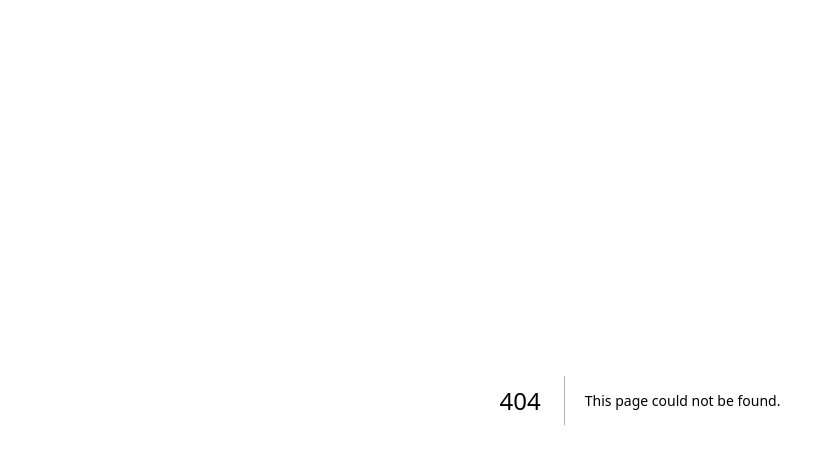
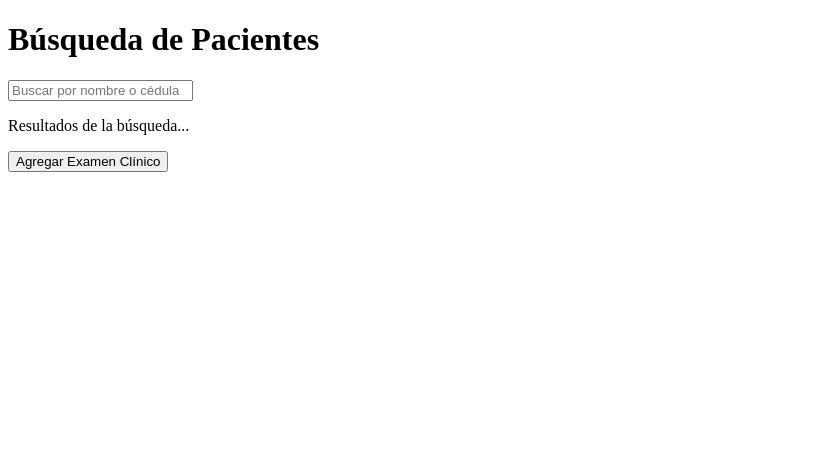
Before and after one commit to Dan23H/proyectoinformatico1, a Next.js app in the folder front/: page /busquedaPacientes in a window 1280 px wide. Before the commit this address had no page. Shown: the top 464 px of the page, without its empty margins (0-835 px from the left). Built offline with nearby package versions, Linux system fonts and the light colour scheme.

Commit message:
0.0.7 FEAT: Agregando funcionalidad de búsqueda de pacientes

```diff
--- /dev/null
+++ b/front/src/components/PatientSearch.tsx
@@ -0,0 +1,21 @@
+import React from 'react';
+
+interface PatientSearchProps {
+  searchTerm: string;
+  setSearchTerm: (term: string) => void;
+}
+
+const PatientSearch: React.FC<PatientSearchProps> = ({ searchTerm, setSearchTerm }) => {
+  return (
+    <div>
+      <input
+        type="text"
+        placeholder="Buscar por nombre o cédula"
+        value={searchTerm}
+        onChange={(e) => setSearchTerm(e.target.value)}
+      />
+    </div>
+  );
+};
+
+export default PatientSearch;
--- /dev/null
+++ b/front/src/pages/busquedaPacientes.tsx
@@ -0,0 +1,18 @@
+import React, { useState } from 'react';
+import PatientSearch from '../components/PatientSearch';
+
+const BusquedaPacientes: React.FC = () => {
+  const [searchTerm, setSearchTerm] = useState('');
+
+  return (
+    <div>
+      <h1>Búsqueda de Pacientes</h1>
+      <PatientSearch searchTerm={searchTerm} setSearchTerm={setSearchTerm} />
+      {/* Aquí se integrará la lógica para mostrar los resultados de búsqueda */}
+      <p>Resultados de la búsqueda...</p>
+      <button>Agregar Examen Clínico</button>
+    </div>
+  );
+};
+
+export default BusquedaPacientes;
```
